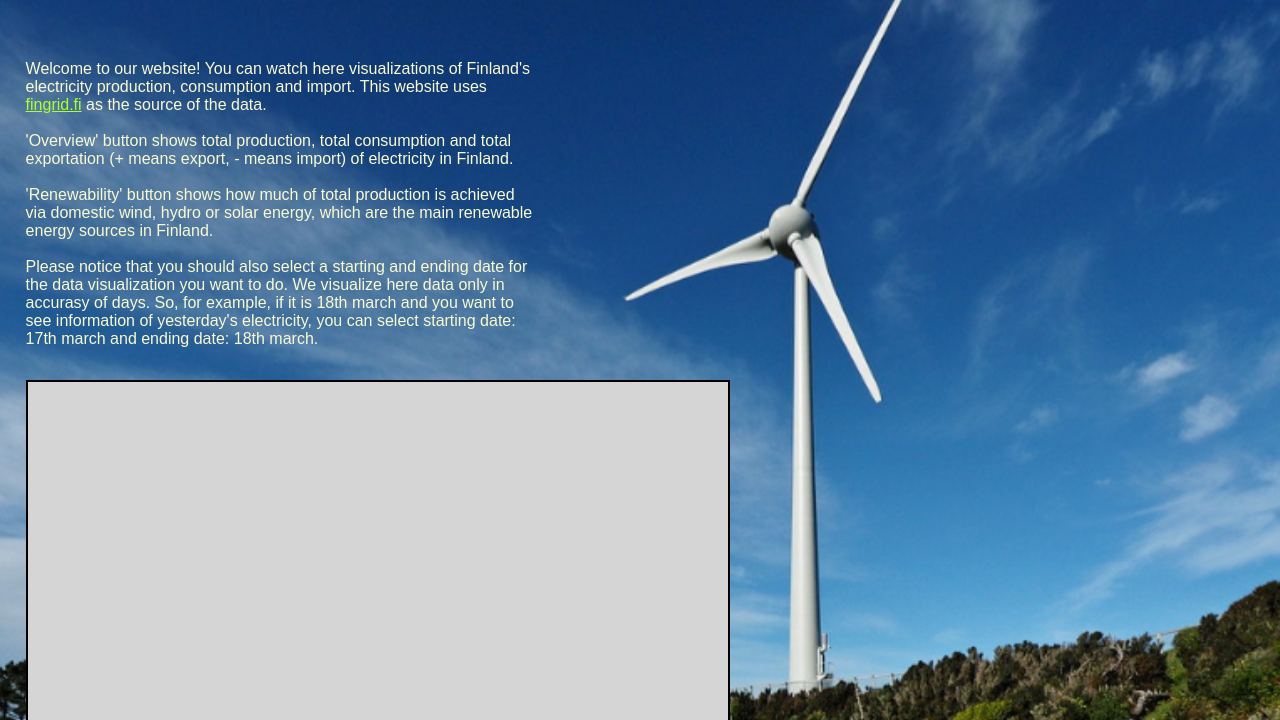
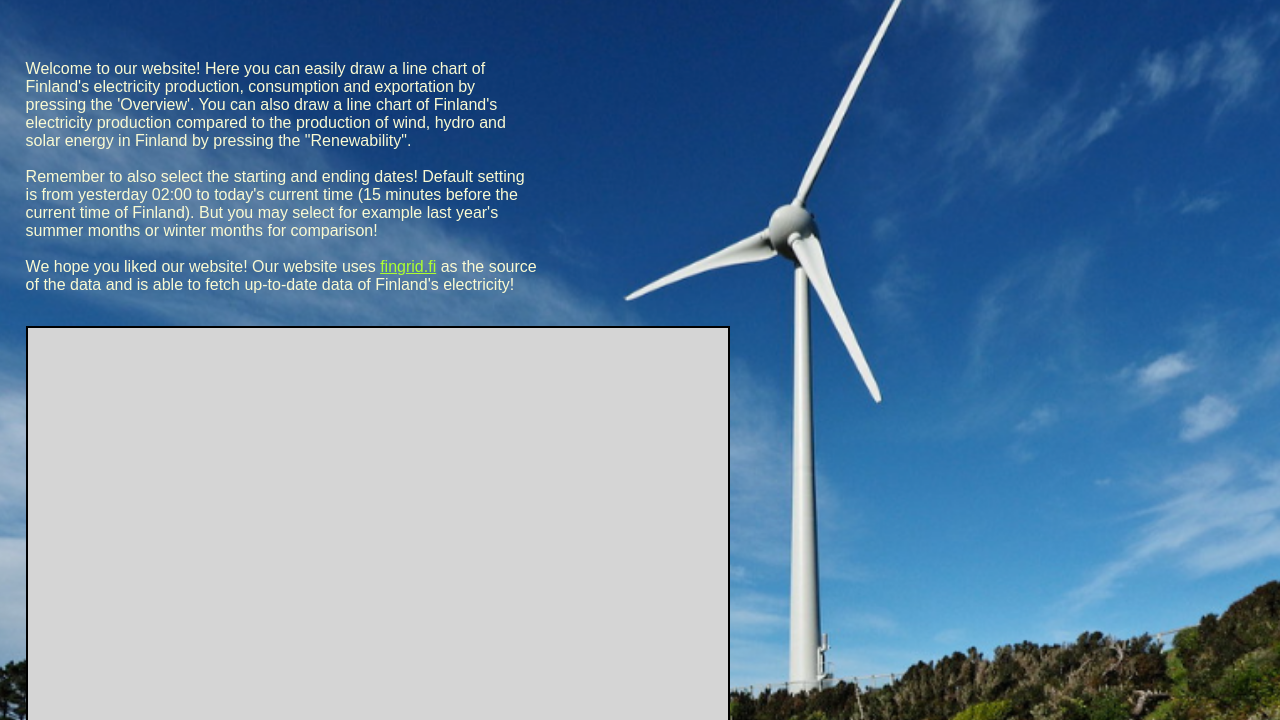
Before and after one commit to lohikrme/ElectricityFinlandLiveGraph, a plain HTML site: page index.html in a window 1280 px wide. Shown: the part 80-800 px from the top of the page. Drawn offline with nearby package versions, Linux system fonts and the light colour scheme; no server answers.

Commit message:
finetuned the description of website, and made website defaultly open a renewability graph

```diff
--- a/index.html
+++ b/index.html
@@ -15,26 +15,20 @@
     </header>
 
     <section>
-        <p>Welcome to our website! You can watch here visualizations of Finland's electricity
-            production, consumption and import.
-            This website uses
+        <p>Welcome to our website! Here you can easily draw a line chart of Finland's
+            electricity production, consumption and exportation by pressing the 'Overview'.
+            You can also draw a line chart of Finland's electricity production compared to
+            the production of wind, hydro and solar energy in Finland by pressing the "Renewability".
+            <br><br>
+            Remember to also select the starting and ending dates!
+            Default setting is from yesterday 02:00 to today's current time
+            (15 minutes before the current time of Finland). But you may select for example
+            last year's summer months or winter months for comparison!
+            <br> <br>
+            We hope you liked our website! Our website uses
             <a id="link-to-fingrid-website" href="https://data.fingrid.fi/en/datasets">fingrid.fi</a>
-            as the source of the data.
-            <br> <br>
-            'Overview' button shows total production, total consumption and
-            total exportation (+ means export, - means import) of electricity in Finland.
-            <br> <br>
-            'Renewability' button shows how much of total production is achieved
-            via domestic wind, hydro or solar energy, which are the main
-            renewable energy sources in Finland.
-            <br><br>
-            Please notice that you should also select a starting and
-            ending date for the data visualization you want to do.
-            We visualize here data only in accurasy of days.
-            So, for example, if it is 18th march and you want to see
-            information of yesterday's electricity,
-            you can select starting date: 17th march
-            and ending date: 18th march.
+            as the source of the data and is able to fetch up-to-date data of Finland's electricity!
+
         </p>
     </section>
 
--- a/scripts/visualization.js
+++ b/scripts/visualization.js
@@ -790,4 +790,5 @@ function main () {
     document.getElementById("renewability-button").addEventListener("click", draw_new_renewability_graph);
 }
 
+draw_new_renewability_graph();
 main();
```
